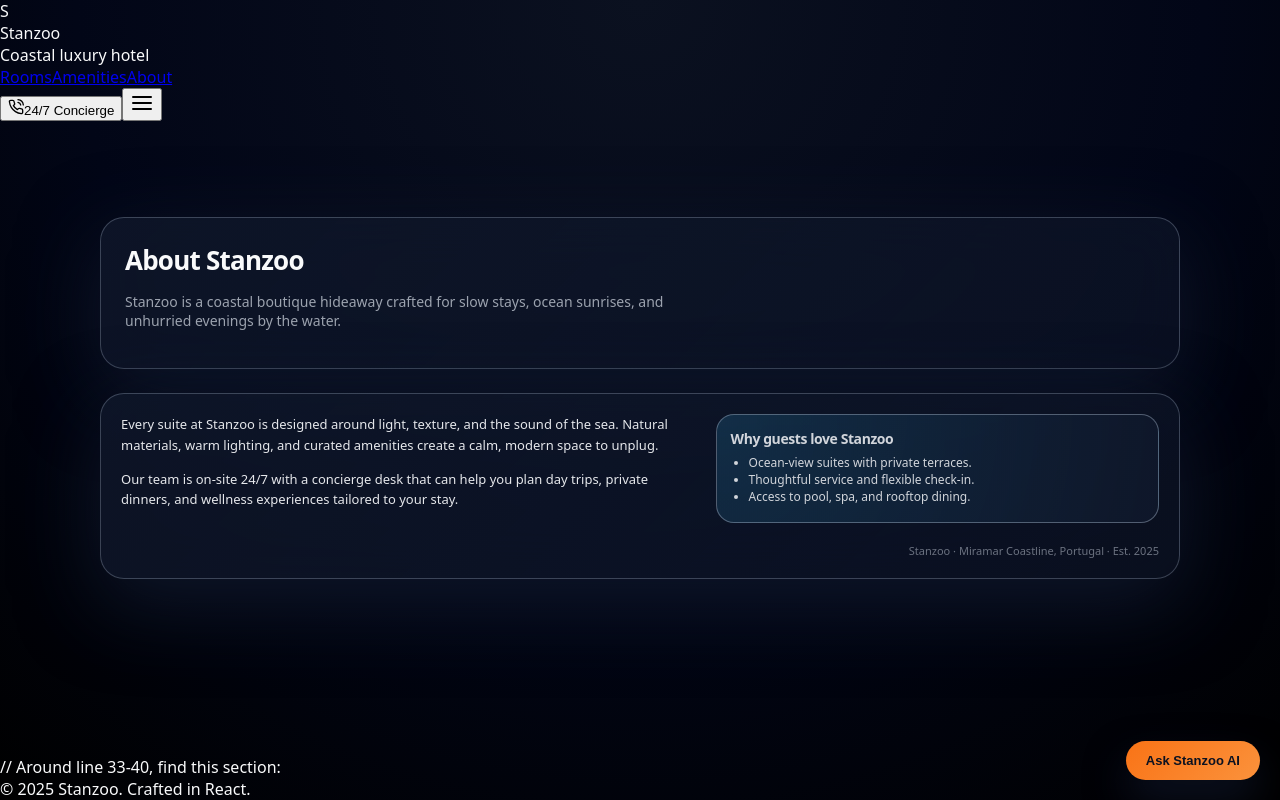
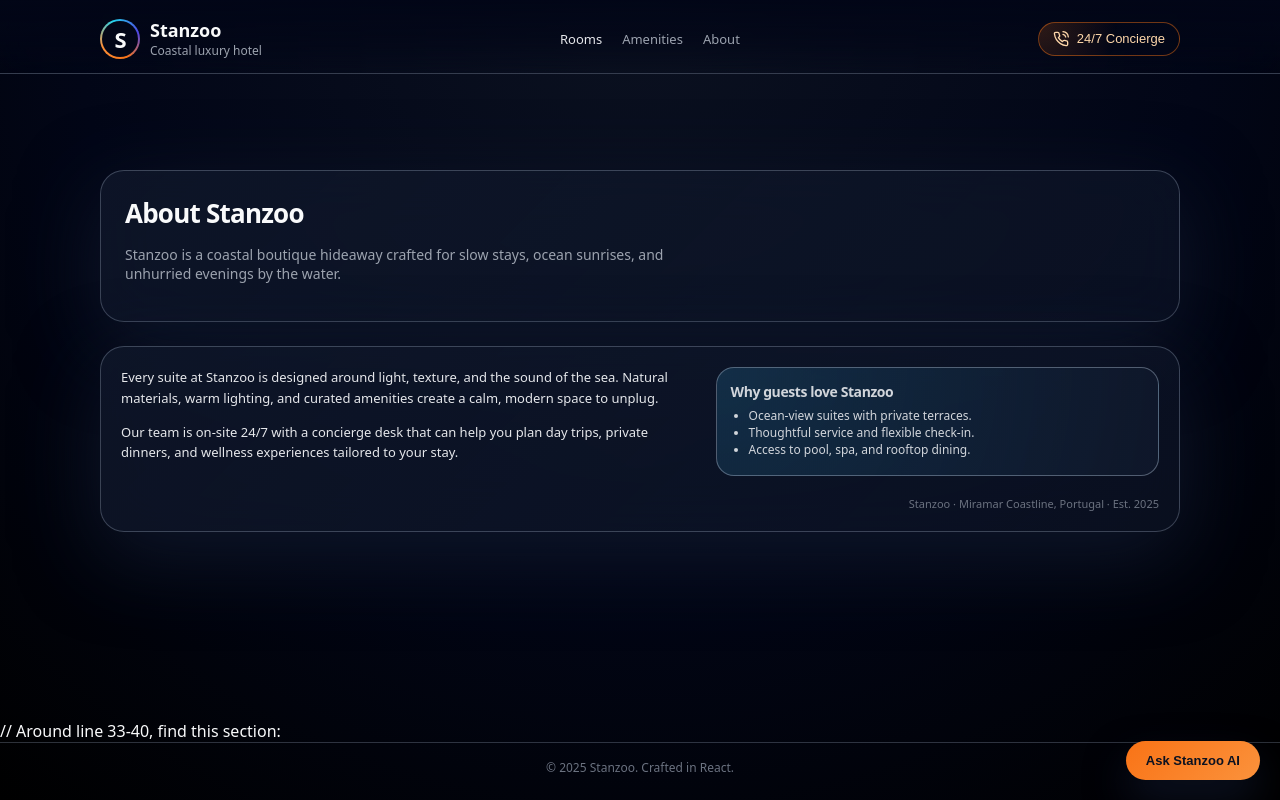
Before and after one commit to prashantcode69/Stanzo, a React (Vite) app in the folder Stanzoo-Frontend/: page /about in a window 1280 px wide. Built offline with nearby package versions, Linux system fonts and the light colour scheme.

Commit message:
Changing

```diff
--- a/Stanzoo-Frontend/src/App.css
+++ b/Stanzoo-Frontend/src/App.css
@@ -571,3 +571,54 @@
     margin-top: 8px !important;
   }
 }
+/* Mobile Menu Button - shown only on mobile */
+@media (max-width: 768px) {
+  .mobile-menu-btn {
+    display: flex !important;
+    align-items: center;
+    justify-content: center;
+  }
+
+  .nav-links-desktop {
+    display: none !important;
+  }
+
+  .concierge-text {
+    display: none;
+  }
+
+  .mobile-menu {
+    display: flex !important;
+    position: absolute;
+    top: 100%;
+    left: 0;
+    right: 0;
+    background: linear-gradient(
+      to bottom,
+      rgba(2, 6, 23, 0.98),
+      rgba(2, 6, 23, 0.95)
+    );
+    border-bottom: 1px solid rgba(148, 163, 184, 0.35);
+    padding: 16px 20px;
+    gap: 12px;
+    flex-direction: column;
+    z-index: 39;
+  }
+}
+
+@media (max-width: 640px) {
+  * {
+    box-sizing: border-box;
+  }
+
+  body {
+    margin: 0;
+    padding: 0;
+    overflow-x: hidden;
+  }
+
+  .app-main > div {
+    grid-template-columns: 1fr !important;
+    gap: 16px !important;
+  }
+}
--- a/Stanzoo-Frontend/src/App.jsx
+++ b/Stanzoo-Frontend/src/App.jsx
@@ -16,7 +16,14 @@ const HomePage = () => {
     <main className="app-main">
       <Hero />
       <RoomCarousel />
-      <div className="rooms-booking-container">
+      <div
+        style={{
+          marginTop: 28,
+          display: "grid",
+          gridTemplateColumns: "minmax(0, 1.4fr) minmax(0, 1fr)",
+          gap: 24,
+        }}
+      >
         <RoomGrid filteredRoom={filteredRoom} />
         <BookingCard onSearch={setFilteredRoom} />
       </div>
@@ -27,40 +34,123 @@ const HomePage = () => {
 const App = () => {
   const [mobileMenuOpen, setMobileMenuOpen] = useState(false);
 
-  const toggleMobileMenu = () => {
-    setMobileMenuOpen(!mobileMenuOpen);
-  };
-
   return (
     <div className="app">
-      <header className="app-header">
-        <nav className="app-nav">
-          <div className="nav-logo">
-            <div className="logo-badge">
-              <div className="logo-inner">
-                <span className="logo-text">S</span>
+      <header
+        style={{
+          position: "sticky",
+          top: 0,
+          zIndex: 40,
+          backdropFilter: "blur(18px)",
+          background:
+            "linear-gradient(to bottom, rgba(2,6,23,0.96), rgba(2,6,23,0.7), transparent)",
+          borderBottom: "1px solid rgba(148,163,184,0.35)",
+        }}
+      >
+        <nav
+          style={{
+            maxWidth: 1120,
+            margin: "0 auto",
+            padding: "18px 20px 14px",
+            display: "flex",
+            alignItems: "center",
+            justifyContent: "space-between",
+            gap: 16,
+          }}
+        >
+          <div style={{ display: "flex", alignItems: "center", gap: 10 }}>
+            <div
+              style={{
+                width: 40,
+                height: 40,
+                borderRadius: "999px",
+                background:
+                  "conic-gradient(from 160deg, #f97316, #fb923c, #22d3ee, #4f46e5, #f97316)",
+                padding: 2,
+              }}
+            >
+              <div
+                style={{
+                  width: "100%",
+                  height: "100%",
+                  borderRadius: "999px",
+                  background:
+                    "radial-gradient(circle at 30% 0, #020617 0, #020617 55%, #020617 100%)",
+                  display: "flex",
+                  alignItems: "center",
+                  justifyContent: "center",
+                }}
+              >
+                <span
+                  style={{
+                    fontSize: 22,
+                    fontWeight: 800,
+                    letterSpacing: -1,
+                    color: "#f9fafb",
+                  }}
+                >
+                  S
+                </span>
               </div>
             </div>
-            <div className="logo-info">
-              <div className="logo-title">Stanzoo</div>
-              <div className="logo-subtitle">Coastal luxury hotel</div>
+            <div>
+              <div
+                style={{
+                  fontSize: 18,
+                  fontWeight: 600,
+                  letterSpacing: -0.03,
+                }}
+              >
+                Stanzoo
+              </div>
+              <div style={{ fontSize: 12, color: "#9ca3af" }}>
+                Coastal luxury hotel
+              </div>
             </div>
           </div>
 
-          {/* Desktop Navigation */}
-          <div className="nav-links-desktop">
-            <Link to="/" className="nav-link">
+          {/* Desktop Navigation - Hidden on mobile */}
+          <div
+            className="nav-links-desktop"
+            style={{
+              display: "flex",
+              alignItems: "center",
+              gap: 20,
+              fontSize: 13,
+            }}
+          >
+            <Link to="/" style={{ color: "#e5e7eb", textDecoration: "none" }}>
               Rooms
             </Link>
-            <Link to="/amenities" className="nav-link">
+            <Link
+              to="/amenities"
+              style={{ color: "#9ca3af", textDecoration: "none" }}
+            >
               Amenities
             </Link>
-            <Link to="/about" className="nav-link">
+            <Link
+              to="/about"
+              style={{ color: "#9ca3af", textDecoration: "none" }}
+            >
               About
             </Link>
           </div>
 
-          <button className="concierge-btn">
+          <button
+            style={{
+              display: "inline-flex",
+              alignItems: "center",
+              gap: 8,
+              padding: "8px 14px",
+              borderRadius: 999,
+              border: "1px solid rgba(249,115,22,0.45)",
+              background:
+                "radial-gradient(circle at 0 0, rgba(249,115,22,0.18), transparent 55%)",
+              color: "#fed7aa",
+              fontSize: 13,
+              cursor: "pointer",
+            }}
+          >
             <FiPhoneCall size={16} />
             <span className="concierge-text">24/7 Concierge</span>
           </button>
@@ -68,7 +158,16 @@ const App = () => {
           {/* Mobile Menu Button */}
           <button
             className="mobile-menu-btn"
-            onClick={toggleMobileMenu}
+            onClick={() => setMobileMenuOpen(!mobileMenuOpen)}
+            style={{
+              display: "none",
+              background: "none",
+              border: "none",
+              color: "#e5e7eb",
+              cursor: "pointer",
+              padding: "8px",
+              borderRadius: "8px",
+            }}
             aria-label="Toggle menu"
           >
             {mobileMenuOpen ? <FiX size={24} /> : <FiMenu size={24} />}
@@ -77,11 +176,19 @@ const App = () => {
 
         {/* Mobile Navigation Menu */}
         {mobileMenuOpen && (
-          <div className="mobile-menu">
+          <div className="mobile-menu" style={{ display: "none" }}>
             <Link
               to="/"
               className="mobile-nav-link"
               onClick={() => setMobileMenuOpen(false)}
+              style={{
+                display: "block",
+                padding: "12px 0",
+                color: "#e5e7eb",
+                textDecoration: "none",
+                borderBottom: "1px solid rgba(148,163,184,0.2)",
+                fontSize: "14px",
+              }}
             >
               Rooms
             </Link>
@@ -89,6 +196,14 @@ const App = () => {
               to="/amenities"
               className="mobile-nav-link"
               onClick={() => setMobileMenuOpen(false)}
+              style={{
+                display: "block",
+                padding: "12px 0",
+                color: "#e5e7eb",
+                textDecoration: "none",
+                borderBottom: "1px solid rgba(148,163,184,0.2)",
+                fontSize: "14px",
+              }}
             >
               Amenities
             </Link>
@@ -96,10 +211,35 @@ const App = () => {
               to="/about"
               className="mobile-nav-link"
               onClick={() => setMobileMenuOpen(false)}
+              style={{
+                display: "block",
+                padding: "12px 0",
+                color: "#e5e7eb",
+                textDecoration: "none",
+                borderBottom: "1px solid rgba(148,163,184,0.2)",
+                fontSize: "14px",
+              }}
             >
               About
             </Link>
-            <button className="mobile-concierge-btn">
+            <button
+              className="mobile-concierge-btn"
+              style={{
+                display: "flex",
+                alignItems: "center",
+                gap: 8,
+                width: "100%",
+                padding: "12px 14px",
+                marginTop: 8,
+                borderRadius: 8,
+                border: "1px solid rgba(249,115,22,0.45)",
+                background:
+                  "radial-gradient(circle at 0 0, rgba(249,115,22,0.18), transparent 55%)",
+                color: "#fed7aa",
+                fontSize: 13,
+                cursor: "pointer",
+              }}
+            >
               <FiPhoneCall size={16} />
               24/7 Concierge
             </button>
@@ -115,7 +255,15 @@ const App = () => {
 
       <AIAssistant />
 
-      <footer className="app-footer">
+      <footer
+        style={{
+          borderTop: "1px solid rgba(148,163,184,0.3)",
+          padding: "16px 20px 24px",
+          fontSize: 12,
+          color: "#6b7280",
+          textAlign: "center",
+        }}
+      >
         © {new Date().getFullYear()} Stanzoo. Crafted in React.
       </footer>
     </div>
```
